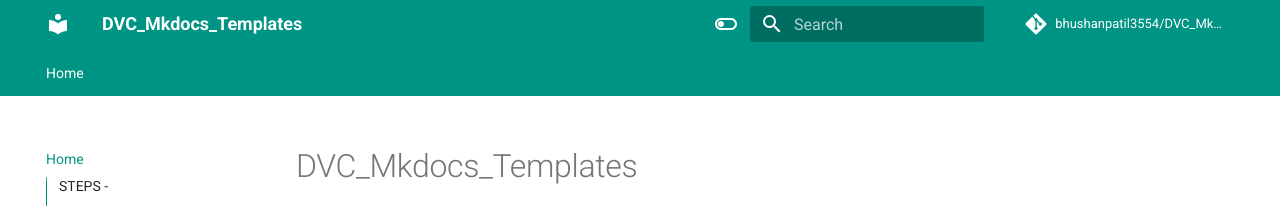
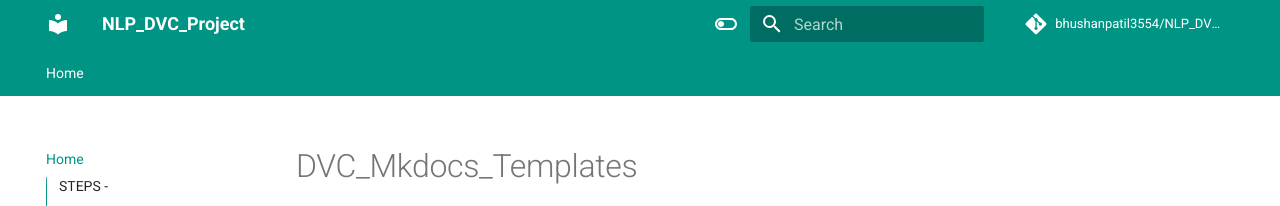
Before and after one commit to bhushanpatil3554/NLP_DVC_Project, an MkDocs documentation site: the page built from docs/index.md, in a window 1280 px wide. Shown: the top 206 px of the page. Built offline with MkDocs 1.6.1 and Material for MkDocs 9.7.7, drawn with Linux system fonts in a browser that asks for light colours; comment, search, counter and statistics services are not loaded.

Commit message:
mkdocs changes

```diff
--- a/mkdocs.yml
+++ b/mkdocs.yml
@@ -1,5 +1,6 @@
 # Project information
-site_name: DVC_Mkdocs_Templates
+site_name: NLP_DVC_Project
+
 # defeine TOC or order of website-
 nav:
   - Home: index.md
@@ -9,8 +10,8 @@
   DESCRIPTION
 
 # Repository
-repo_name: bhushanpatil3554/DVC_Mkdocs_Templates
-repo_url: https://github.com/bhushanpatil3554/DVC_Mkdocs_Templates
+repo_name: bhushanpatil3554/NLP_DVC_Project
+repo_url: https://github.com/bhushanpatil3554/NLP_DVC_Project
 
 # Configuration
 theme:
```
